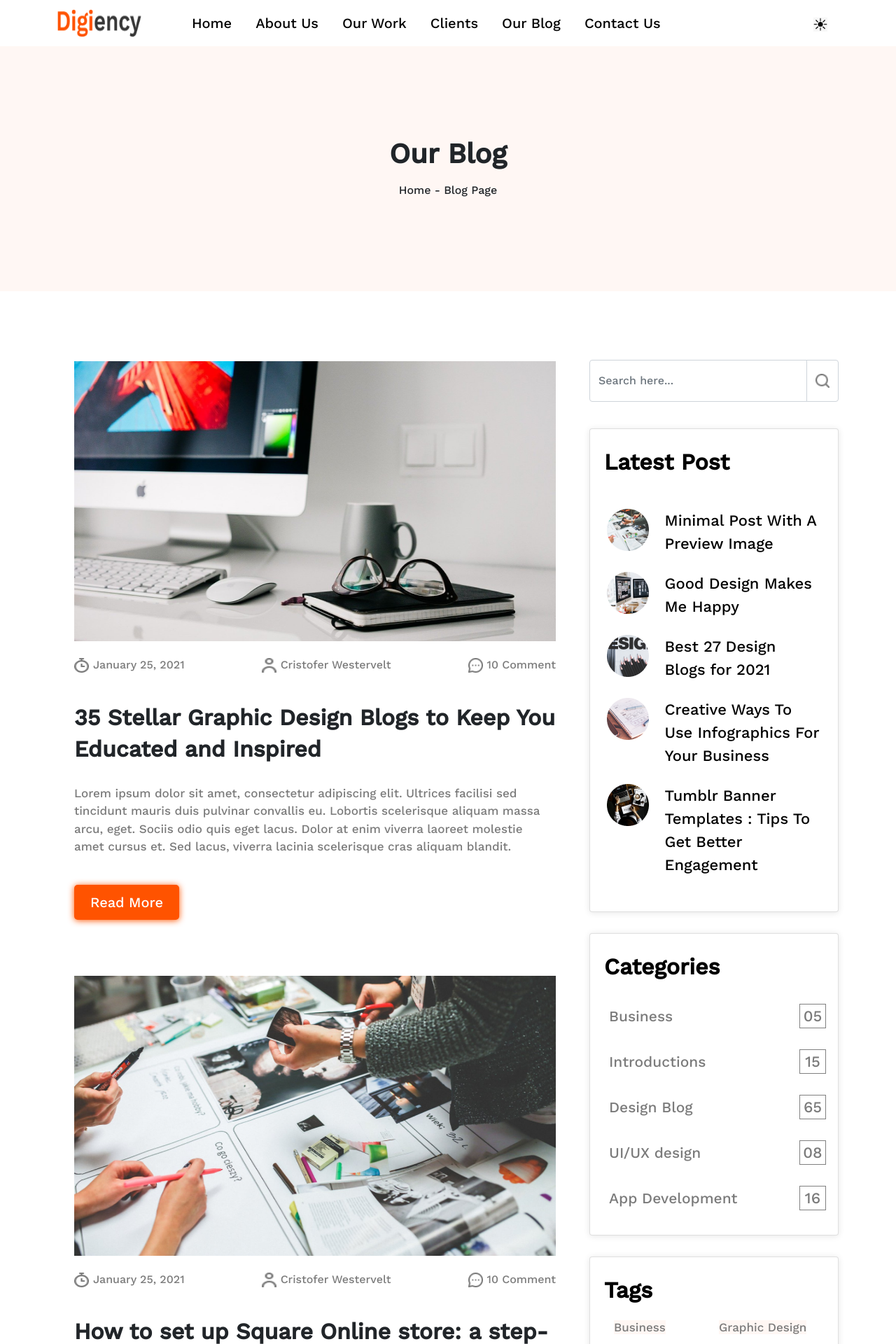
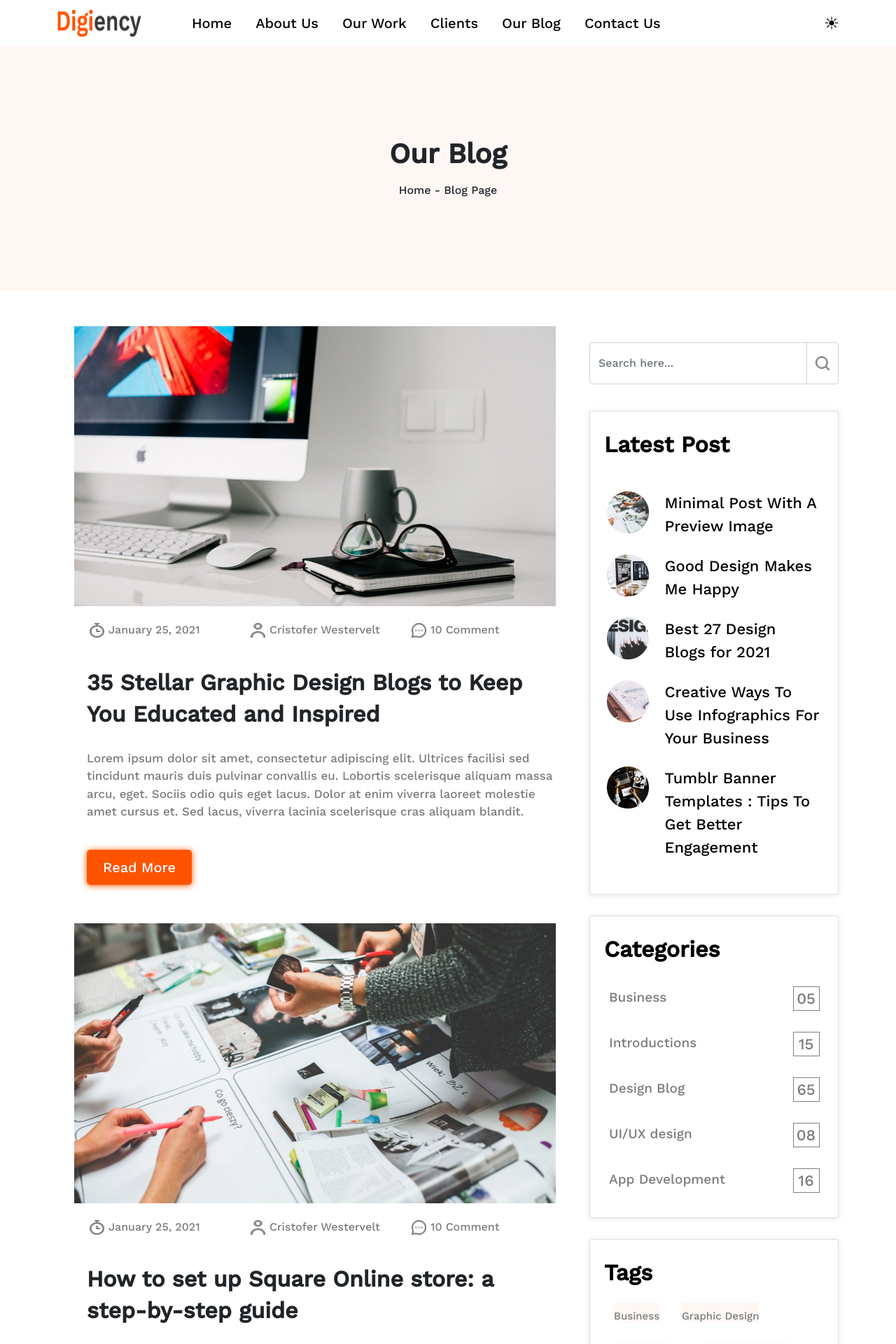
Before and after one commit to Mittal2311/Digiency, a Next.js app: page / in a window 1280 px wide. Shown: the top 1920 px of the page at 70% size. Built offline with nearby package versions, Linux system fonts and the light colour scheme.

Commit message:
Updated Blog

```diff
--- a/pages/components/categories.js
+++ b/pages/components/categories.js
@@ -7,10 +7,10 @@ const Categories = (props) => {
     <>
       <Container>
         <Row>
-          <Col xl={10} lg={10} sm={10} xs={10} className="card_2">
+          <Col xl={9} lg={9} md={10} sm={10} xs={10} className="card_2">
             <h6>{title}</h6>
           </Col>
-          <Col xl={2} lg={2} sm={2} xs={2} className="card_22">
+          <Col xl={3} lg={3} md={2} sm={2} xs={2} className="card_22">
             <p>{number}</p>
           </Col>
         </Row>
--- a/pages/components/content.js
+++ b/pages/components/content.js
@@ -23,17 +23,31 @@ const Content = (props) => {
             <img src={image} alt="main_image" />
           </div>
 
-          <div className="icons d-flex mt-4">
-            <div className="d-flex icons_img">
-              <img src={icon1} alt="icon1" /> <h6>{date}</h6>
-            </div>
-            <div className="d-flex icons_img">
-              <img src={icon2} alt="icon2" /> <h6>{name}</h6>
-            </div>
-            <div className="d-flex icons_img">
-              <img src={icon3} alt="icon3" /> <h6>{cmnt}</h6>
-            </div>
-          </div>
+          <Row className="icons d-flex mt-4">
+            <Col
+              xl={4}
+              lg={6}
+              md={6}
+              sm={6}
+              xs={6}
+              className="d-flex icons_img"
+            >
+              <img src={icon1} alt="icon1" /> <h5>{date}</h5>
+            </Col>
+            <Col
+              xl={4}
+              lg={6}
+              md={6}
+              sm={6}
+              xs={6}
+              className="d-flex icons_img"
+            >
+              <img src={icon2} alt="icon2" /> <h5>{name}</h5>
+            </Col>
+            <Col xl={4} className="d-flex icons_img col_3">
+              <img src={icon3} alt="icon3" /> <h5>{cmnt}</h5>
+            </Col>
+          </Row>
 
           <h1>{title}</h1>
 
--- a/pages/components/header.js
+++ b/pages/components/header.js
@@ -98,87 +98,110 @@ import {
   Offcanvas,
 } from "react-bootstrap";
 import NavbarCollapse from "react-bootstrap/NavbarCollapse";
-import NavbarToggle from "react-bootstrap/NavbarToggle";
 
 const Navv = () => {
   return (
     <>
       <Container>
         <Row>
-          <Navbar
-            className="app"
-            fixed="top"
-            sticky="top"
-            expand="lg"
-            variant="dark"
-          >
+          <Navbar className="app" sticky="top" expand="lg" variant="dark">
             <NavbarBrand>
               <img src="/Digiency.png" alt="logo" height={40} width={120}></img>
             </NavbarBrand>
 
-            <NavbarToggle
+            <Col
+              xl={{ order: "last" }}
+              lg={{ order: "last" }}
+              md={{ order: "second" }}
+              className="base1"
+            >
+              <img
+                className="base"
+                src="/base.png"
+                alt="logo"
+                height={20}
+                width={20}
+              ></img>
+            </Col>
+
+            <Navbar.Toggle
+              as="button"
+              aria-controls="navbarResponsive"
               className="toggle_menu"
-              style={{ color: "black", background: "black" }}
+              style={{
+                color: "black",
+                background: "black",
+              }}
             />
 
             <NavbarCollapse
+              id="navbarResponsive"
               style={{
                 fontFamily: "Work Sans",
               }}
             >
-              <Nav style={{ marginLeft: "30px" }}>
+              <Nav
+                style={{
+                  marginLeft: "30px",
+                }}
+              >
                 <Nav.Link
-                  className="text-center"
+                  className="text-end"
                   href="#home"
                   style={{
                     color: "black",
                     fontSize: "20px",
                     marginLeft: "18px",
                   }}
+                  to="/"
                 >
                   Home
                 </Nav.Link>
                 <Nav.Link
-                  className="text-center"
+                  className="text-end"
                   href="#about"
                   style={{
                     color: "black",
                     fontSize: "20px",
                     marginLeft: "18px",
                   }}
+                  to="/About Us"
                 >
                   About Us
                 </Nav.Link>
                 <Nav.Link
-                  className="text-center"
+                  className="text-end"
                   href="#work"
                   style={{
                     color: "black",
                     fontSize: "20px",
                     marginLeft: "18px",
                   }}
+                  to="/Our Work"
                 >
                   Our Work
                 </Nav.Link>
                 <Nav.Link
-                  className="text-center"
+                  className="text-end"
                   href="#clients"
                   style={{
                     color: "black",
                     fontSize: "20px",
                     marginLeft: "18px",
                   }}
+                  to="/Clients"
                 >
                   Clients
                 </Nav.Link>
                 <Nav.Link
-                  className="text-center"
+                  className="text-end"
                   href="#blog"
                   style={{
                     color: "black",
                     fontSize: "20px",
                     marginLeft: "18px",
                   }}
+                  to="/Our Blog"
                 >
                   Our Blog
                 </Nav.Link>
@@ -190,21 +213,12 @@ const Navv = () => {
                     fontSize: "20px",
                     marginLeft: "18px",
                   }}
+                  to="/Contact Us"
                 >
                   Contact Us
                 </Nav.Link>
               </Nav>
             </NavbarCollapse>
-
-            <NavbarBrand>
-              <img
-                className="base"
-                src="/base.png"
-                alt="logo"
-                height={20}
-                width={20}
-              ></img>
-            </NavbarBrand>
           </Navbar>
         </Row>
       </Container>
--- a/pages/components/sidebar.js
+++ b/pages/components/sidebar.js
@@ -7,10 +7,10 @@ const Sidebar = (props) => {
     <>
       <Container className="cont_4 mt-4">
         <Row className="d-flex">
-          <Col xl={3} lg={3} md={2} sm={2} xs={3}>
+          <Col xl={3} lg={4} md={2} sm={2} xs={3}>
             <img src={image} alt="img" />
           </Col>
-          <Col xl={9} lg={9} md={10} sm={10} xs={9} className="col_2">
+          <Col xl={9} lg={8} md={10} sm={10} xs={9} className="col_2">
             {title}
           </Col>
         </Row>
--- a/pages/components/tags.js
+++ b/pages/components/tags.js
@@ -5,33 +5,64 @@ const Tags = (props) => {
   const { title1, title2, title3, title4, title5, title6 } = props.data;
   return (
     <>
+      {/* <Container>
+        <Row className="card_3">
+          <Col xl={12} lg={12} md={12} sm={12} xs={12} className="d-flex">
+            <h6 lg={6} md={6} sm={6} className="h1">
+              {title1}
+            </h6>
+            {"   "}
+            <h6 lg={6} md={6} sm={6} className="h2">
+              {title2}
+            </h6>
+          </Col>
+
+          <Col xl={12} lg={12} md={12} sm={12} xs={12} className="d-flex">
+            <h6 className="h1">{title3}</h6>
+            {"   "}
+            <h6 lg={12} md={12} className="h2">
+              {title4}
+            </h6>
+          </Col>
+
+          <Col xl={12} lg={12} md={12} sm={12} xs={12} className="d-flex">
+            <h6 className="h1">{title5}</h6>
+            {"   "}
+            <h6 lg={12} md={12} className="h2">
+              {title6}
+            </h6>
+          </Col>
+        </Row>
+      </Container> */}
       <Container>
-        <Row className="card_3">
-          <Col xl={6} lg={12} md={12} sm={12} xs={12} className="d-flex">
+        <Col xl={12} className="card_3">
+          <Row>
+            <Col xl={3} lg={12} md={3} sm={3} xs={3} className="d-flex">
               <h6 className="h1">{title1}</h6>
             </Col>
-          <Col xl={6} lg={12} md={12} sm={12} xs={12} className="d-flex">
+            <Col xl={9} lg={12} md={9} sm={9} xs={9} className="d-flex">
               <h6 className="h2">{title2}</h6>
             </Col>
           </Row>
 
-        <Row className="card_3">
-          <Col xl={6} lg={12} md={12} sm={12} xs={12} className="d-flex">
+          <Row>
+            <Col xl={4} lg={12} md={4} sm={4} xs={4} className="d-flex">
               <h6 className="h1">{title3}</h6>
             </Col>
-          <Col xl={6} lg={12} md={12} sm={12} xs={12} className="d-flex">
+            <Col xl={8} lg={12} md={8} sm={8} xs={8} className="d-flex">
               <h6 className="h2">{title4}</h6>
             </Col>
           </Row>
 
-        <Row className="card_3">
-          <Col xl={6} lg={12} md={12} sm={12} xs={12} className="d-flex">
+          <Row>
+            <Col xl={6} lg={12} md={6} sm={6} xs={6} className="d-flex">
               <h6 className="h1">{title5}</h6>
             </Col>
-          <Col xl={6} lg={12} md={12} sm={12} xs={12} className="d-flex">
+            <Col xl={6} lg={12} md={6} sm={6} xs={6} className="d-flex">
               <h6 className="h2">{title6}</h6>
             </Col>
           </Row>
+        </Col>
       </Container>
     </>
   );
--- a/styles/globals.css
+++ b/styles/globals.css
@@ -1,25 +1,17 @@
 /*----------------------- Header_css -----------------------*/
-
-@media (max-width: 992px) {
-  .toggle_menu {
-    order: 3;
-  }
-  .base {
-    margin-right: 80px;
-  }
+.base {
+  float: right;
 }
-
-@media (max-width: 767px) {
-  .base {
-    margin-right: 80px;
-  }
+.app {
+  display: block;
+  display: flex;
 }
 
 /*---------------------- Footer_css -----------------------*/
 
 .cont_1 .img_icon img {
   background: #ffffff;
-  width: 20px;
+  width: 18px;
   height: 20px;
 }
 
@@ -128,6 +120,152 @@
   line-height: 45px;
 }
 
+@media (max-width: 465px) {
+  .cont_3 .icons h5 {
+    font-size: 5px;
+    line-height: 123.6%;
+  }
+}
+
+@media (max-width: 576px) {
+  .cont_3 .img {
+    width: 700px;
+    height: 300px;
+  }
+}
+
+@media (max-width: 1199px) {
+  .cont_3 .icons h5 {
+    font-size: 16px;
+    line-height: 123.6%;
+  }
+  .cont_3 .col_3 {
+    margin-top: 10px;
+  }
+}
+
+@media (max-width: 465px) {
+  .cont_3 .icons h5 {
+    font-size: 14px;
+    line-height: 123.6%;
+  }
+  .cont_3 .icons img {
+    width: 19px;
+    height: 19px;
+  }
+}
+@media (min-width: 992px) {
+  .cont_3 .icons {
+    margin-left: 10px;
+  }
+  .cont_3 {
+    margin-top: 25px;
+  }
+  .cont_3 h1 {
+    margin-left: 18px;
+  }
+  .cont_3 p {
+    margin-left: 18px;
+  }
+  .cont_3 button {
+    margin-left: 18px;
+  }
+}
+
+@media (max-width: 992px) {
+  .cont_2 {
+    width: 1440px;
+    height: 280px;
+  }
+  .cont_2 h1 {
+    font-size: 25px;
+    margin-top: 100px;
+  }
+  .card_title_3 {
+    width: 70%;
+    margin: auto;
+  }
+}
+
+@media (max-width: 768px) {
+  .cont_3 h1 {
+    font-size: 22px;
+    line-height: 30px;
+  }
+  .cont_3 p {
+    font-size: 16px;
+  }
+  .cont_3 {
+    margin-top: 25px;
+  }
+  .cont_3 img {
+    width: 770px;
+    height: 330px;
+  }
+  .cont_2 {
+    width: 1440px;
+    height: 250px;
+  }
+  .cont_2 h1 {
+    font-weight: bolder;
+    margin-top: 100px;
+  }
+  .cont_2 h6 {
+    margin-top: 10px;
+  }
+  .card_title_3 {
+    width: 75%;
+    margin: auto;
+  }
+}
+
+@media (max-width: 576px) {
+  .card_title_3 {
+    width: 85%;
+    margin: auto;
+  }
+}
+
+@media (max-width: 485px) {
+  .card_title_3 {
+    width: 100%;
+    margin: auto;
+  }
+}
+
+@media (max-width: 420px) {
+  .cont_3 p {
+    font-size: 10px;
+  }
+  .cont_3 img {
+    width: 770px;
+    height: 220px;
+  }
+  .card_title_3 h6 {
+    font-size: 5px;
+  }
+  .card_title_3 {
+    width: 100%;
+    margin: auto;
+  }
+  .cont_3 .icons h5 {
+    font-size: 12px;
+  }
+  .cont_3 .icons img {
+    width: 15px;
+    height: 15px;
+  }
+}
+
+@media (max-width: 380px) {
+  .cont_3 .icons h5 {
+    font-size: 9.5px;
+  }
+  .cont_3 .icons img {
+    width: 12px;
+    height: 12px;
+  }
+}
 .cont_3 p {
   font-weight: normal;
   font-size: 17px;
@@ -162,18 +300,41 @@
   background: white;
 }
 
+.cont_3 .page_num p {
+  color: #ff5300;
+  margin-bottom: 5px;
+  font-size: 25px;
+  font-weight: 500;
+  border: 1px solid #ff5300;
+  align-items: center;
+  text-align: center;
+  width: 42px;
+  height: 40px;
+}
+
+.cont_3 .page_num p:hover {
+  background-color: #ff5300;
+  color: #ffffff;
+}
+
+@media (max-width: 992px) {
+  .cont_3 .page_num p {
+    margin-right: 10px;
+    align-items: center;
+  }
+}
 .icons {
   margin-top: 40px;
-  justify-content: space-between;
 }
 .icons img {
   width: 21px;
   height: 21px;
 }
 
-.icons h6 {
+.icons h5 {
   margin-left: 6px;
   font-weight: 500;
+  font-size: 16px;
   font-family: Work Sans;
   color: #7b7b7b;
   line-height: 123.6%;
@@ -202,6 +363,33 @@
   margin-top: 25px;
   margin-left: 20px;
   margin-bottom: 20px;
+}
+@media (max-width: 1199px) {
+  .card_title_1 {
+    font-size: 18px;
+  }
+}
+
+@media (max-width: 992px) {
+  .card_title_1 {
+    font-size: 20px;
+  }
+}
+
+@media (max-width: 768px) {
+  .card_title_1 h1 {
+    font-size: 25px;
+    margin-left: 25px;
+  }
+}
+
+@media (max-width: 420px) {
+  .card_title_1 {
+    font-size: 16px;
+  }
+  .card_title_1 h1 {
+    font-size: 20px;
+  }
 }
 
 /*************** Card-2_css ***************/
@@ -248,8 +436,47 @@
 .card_title_2 .card_2 {
   padding: 5px 20px 0px 15px;
 }
+@media (max-width: 1400px) {
+  .card_title_2 .card_2 h6 {
+    font-size: 19px;
+  }
+  .card_title_2 .card_22 {
+    font-size: 15px;
+  }
+}
 
+@media (max-width: 768px) {
+  .card_title_2 h1 {
+    font-size: 25px;
+    margin-left: 25px;
+  }
+  .card_title_2 .card_2 h6 {
+    font-size: 18px;
+  }
+  .card_title_2 .card_22 {
+    font-size: 15px;
+  }
+}
+
+@media (max-width: 420px) {
+  .card_title_2 {
+    font-size: 16px;
+  }
+  .card_title_2 h1 {
+    font-size: 20px;
+  }
+  .card_title_2 .card_2 h6 {
+    font-size: 18px;
+  }
+  .card_title_2 .card_22 {
+    font-size: 12px;
+  }
+}
 /*************** Card-3_css ***************/
+.card_title_3 {
+  padding-bottom: 20px;
+}
+
 .card_title_3 h1 {
   margin-top: 25px;
   margin-left: 20px;
@@ -273,7 +500,7 @@
 .card_title_3 .card_3 h6 {
   color: #7b7b7b;
   margin-top: -10px;
-  font-size: 17px;
+  font-size: 15px;
   font-weight: 400;
   background: #fff7f4;
 }
@@ -282,14 +509,30 @@
   padding: 10px 20px 20px 10px;
 }
 
-.card_title_3 .card_33 {
-  padding: 10px 20px 20px 10px;
+.card_title_3 .card_3 .h1 {
+  padding-top: 10px;
 }
 
-.card_title_3 .card_33 h6 {
-  color: #7b7b7b;
-  font-size: 17px;
-  margin-top: -10px;
-  font-weight: 400;
-  background: #fff7f4;
+.card_title_3 .card_3 .h2 {
+  margin-left: 22px;
+  padding-top: 10px;
 }
+
+@media (max-width: 768px) {
+  .card_title_3 h1 {
+    font-size: 25px;
+    margin-left: 30px;
+  }
+}
+
+@media (max-width: 420px) {
+  .card_title_3 h1 {
+    font-size: 20px;
+  }
+}
+
+@media (max-width: 1200px) and (min-width: 992px) {
+  .card_3 .tags_space {
+    margin-top: 7px;
+  }
+}
```
Also changed, not shown: pages/index.js (+7 -0 lines). Lines whose indentation alone changed are shown as unchanged.
